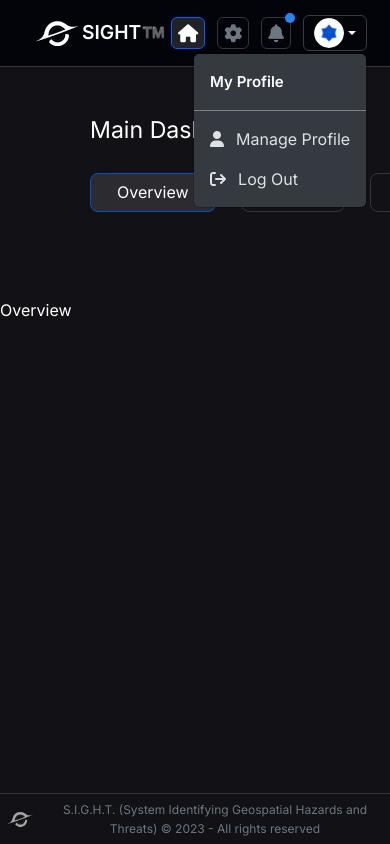
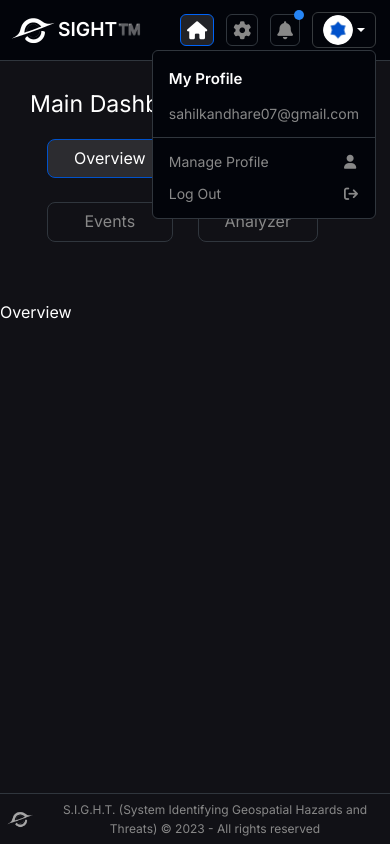
Before and after one commit to SIGHT-5A/SIGHT-Frontend, a React (Vite) app: page /home/overview in a window 390 px wide. Both pictures are taken after a click on the button 335 px from the left and 33 px from the top of the page. Built offline with nearby package versions, Linux system fonts and the light colour scheme.

Commit message:
📱 Feat: Responsive Dashboard Menu

```diff
--- a/src/Pages/404/NotFoundPage.jsx
+++ b/src/Pages/404/NotFoundPage.jsx
@@ -14,6 +14,8 @@ const NotFoundPage = () => {
                     <h1 className='four'>4</h1>
                 </div>
                 <p>
+                    <span style={{color: "var(--red)"}}>Error (404):</span> Oops! It seems like you've fallen into a digital black hole!
+                    <br />
                     The page you were looking for does not exist. You may have
                     mistyped the address or the page may have moved.
                 </p>
--- a/src/Pages/404/NotFoundPage.scss
+++ b/src/Pages/404/NotFoundPage.scss
@@ -29,6 +29,7 @@
         text-align: center;
         padding: 10px;
         width: 50%;
+        color: var(--grey);
     }
 
     .home-btn:hover {
--- a/src/components/Dashboard/Dashboard.jsx
+++ b/src/components/Dashboard/Dashboard.jsx
@@ -8,10 +8,14 @@ const Dashboard = () => {
             <h3>Main Dashboard</h3>
             <div className="dashboard-navigation">
                 <ul className='main-dashboard-items'>
-                    <NavLink to='/home/overview'><li>Overview</li></NavLink>
-                    <NavLink to='/home/events'><li>Events</li></NavLink>
-                    <NavLink to='/home/live'><li>Monitor</li></NavLink>
-                    <NavLink to='/home/analyzer'><li>Analyzer</li></NavLink>
+                    <div className='dashboard-nav-list'>
+                        <NavLink to='/home/overview'><li>Overview</li></NavLink>
+                        <NavLink to='/home/events'><li>Events</li></NavLink>
+                    </div>
+                    <div className='dashboard-nav-list'>
+                        <NavLink to='/home/live'><li>Monitor</li></NavLink>
+                        <NavLink to='/home/analyzer'><li>Analyzer</li></NavLink>
+                    </div>
                 </ul>
             </div>
         </div>
--- a/src/components/Dashboard/Dashboard.scss
+++ b/src/components/Dashboard/Dashboard.scss
@@ -5,6 +5,10 @@
         padding: 0;
         list-style-type: none;
         display: flex;
+
+        .dashboard-nav-list {
+            display: flex;
+        }
 
         li {
             margin: 20px 25px;
@@ -16,6 +20,7 @@
             pointer-events: auto;
             cursor: pointer;
             transition: all 0.2s ease;
+            text-align: center;
         }
 
         li:hover {
@@ -39,3 +44,34 @@
         }
     }
 }
+
+@media (max-width: 500px) {
+    .main-dashboard {
+        padding: 30px 30px;
+        display: flex;
+        flex-direction: column;
+
+        .dashboard-navigation {
+            display: flex;
+            align-items: center;
+            justify-content: center;
+
+            .main-dashboard-items {
+                padding: 0;
+                list-style-type: none;
+                display: flex;
+
+                .dashboard-nav-list {
+                    display: flex;
+                    flex-direction: column;
+                    justify-content: flex-start;
+                }
+
+                li {
+                    margin: 12px 25px;
+                    margin-left: 0;
+                }
+            }
+        }
+    }
+}
--- a/src/components/Navbar/Navbar.jsx
+++ b/src/components/Navbar/Navbar.jsx
@@ -56,11 +56,18 @@ const Navbar = () => {
                     <Dropdown.Toggle style={{ display: "flex", alignItems: "center", justifyItems: "center", margin: 6, background: "transparent", paddingLeft: 10, paddingRight: 10, paddingTop: 2, paddingBottom: 2 }} variant="dark">
                         <Image className='user-avatar' src={defaultProfile} roundedCircle />
                     </Dropdown.Toggle>
-                    <Dropdown.Menu style={{ textAlign: 'left', background: "#161b22 !important" }} variant="dark" align="right">
+                    <Dropdown.Menu style={{ textAlign: 'left' }} variant='dark' align="right">
                         <Dropdown.Header style={{ fontWeight: 600, fontSize: 15, color: "white" }}>My Profile</Dropdown.Header>
-                        <Dropdown.Divider style={{ borderTopColor: "grey" }} />
-                        <Dropdown.Item href="/settings"><i className="fa-solid fa-regular fa-user inner-fa"></i>Manage Profile</Dropdown.Item>
-                        <Dropdown.Item href="/"><i class="fa-solid fa-arrow-right-from-bracket inner-fa"></i>Log Out</Dropdown.Item>
+                        <Dropdown.Item style={{ fontWeight: 500, fontSize: 14, color: "var(--grey)", pointerEvents: "none" }}>sahilkandhare07@gmail.com</Dropdown.Item>
+                        <Dropdown.Divider style={{ borderTopColor: "var(--border-color)" }} />
+                        <Dropdown.Item href="/settings">
+                            <p>Manage Profile </p>
+                            <span><i className="fa-solid fa-regular fa-user inner-fa"></i></span>
+                        </Dropdown.Item>
+                        <Dropdown.Item href="/">
+                            <p>Log Out</p>
+                            <span><i class="fa-solid fa-arrow-right-from-bracket inner-fa"></i></span>
+                        </Dropdown.Item>
                     </Dropdown.Menu>
                 </Dropdown>
             </div>
--- a/src/components/Navbar/Navbar.scss
+++ b/src/components/Navbar/Navbar.scss
@@ -68,23 +68,56 @@
             cursor: pointer;
         }
 
-        .inner-fa {
-            margin: 8px 12px 8px 0;
-        }
-
         .active {
             i {
-                color:  #fff;
+                color: #fff;
                 background: rgba(128, 128, 128, 0.244);
                 border: 1px solid #0063f7;
             }
+        }
+
+        .dropdown-menu {
+            background-color:  #02040a !important;
+            color: #e6edf3 !important;
+            border: 1px solid var(--border-color);
+        }
+
+        .dropdown-item {
+            display: flex;
+            align-items: center;
+            justify-content: space-between;
+            color: var(--grey);
+            font-size: 14px;
+
+            p {
+                margin: 0;
+            }
+
+            span {
+                width: 30px !important;
+                display: flex;
+                align-items: center;
+                justify-content: flex-end;
+                text-align: center;
+
+                .inner-fa {
+                    width: 5px;
+                    margin: 5px 10px;
+                }
+            }
+
+            transition: all 0.01s ease;
+        }
+
+        .dropdown-item:hover {
+            color: var(--white);
         }
     }
 
 }
 
 @media (max-width: 500px) {
-    .navbar {
-        padding: 5px 10px;
+    .my-navbar {
+        padding: 5px 8px;
     }
 }
--- a/src/styles.scss
+++ b/src/styles.scss
@@ -10,7 +10,7 @@
     --bg-color: #111116;
     --card-color: #1B1B1F;
     --white: #fff;
-    --grey: #6d7681;
+    --grey: #888;
     --blue: #0052cc;
     --green: #00C852;
     --red: #FF5045;
```
